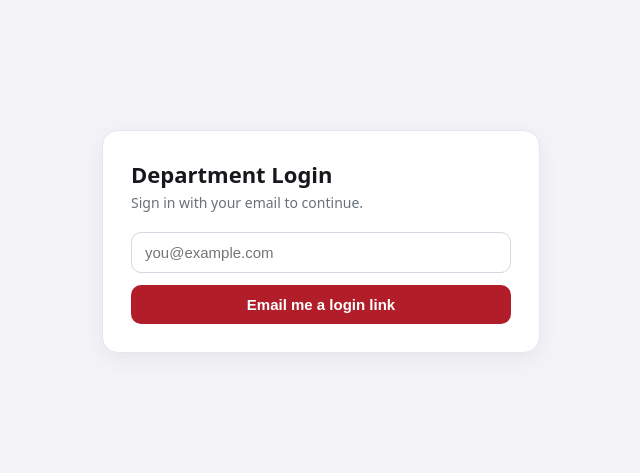
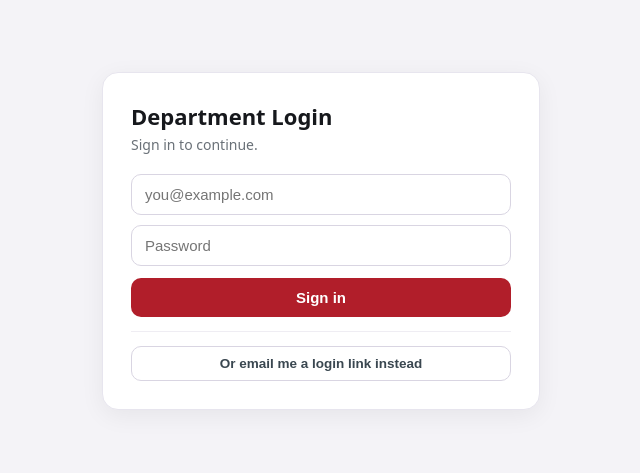
Before and after one commit to BullRoseProductions/Bullington-VFDAIAgent, a React (Vite) app: page / in a window 1280 px wide. Shown: the part 187-660 px from the top of the page, without its empty margins (319-959 px from the left). Built offline with nearby package versions, Linux system fonts and the light colour scheme; no server answers.

Commit message:
Update Login.jsx

```diff
--- a/src/Login.jsx
+++ b/src/Login.jsx
@@ -3,9 +3,23 @@ import { supabase } from "./supabaseClient";
 
 export default function Login() {
   const [email, setEmail] = useState("");
+  const [password, setPassword] = useState("");
   const [sent, setSent] = useState(false);
   const [err, setErr] = useState("");
   const [loading, setLoading] = useState(false);
+
+  async function signInPassword() {
+    setErr("");
+    if (!email.trim() || !password) { setErr("Enter your email and password."); return; }
+    setLoading(true);
+    const { error } = await supabase.auth.signInWithPassword({
+      email: email.trim(),
+      password,
+    });
+    setLoading(false);
+    if (error) { setErr(error.message); return; }
+    // success — main.jsx will detect the session and show the app
+  }
 
   async function sendLink() {
     setErr("");
@@ -24,32 +38,49 @@ export default function Login() {
     <div style={{ minHeight: "100vh", display: "flex", alignItems: "center", justifyContent: "center", background: "#F4F3F7", fontFamily: "system-ui, sans-serif", padding: 20 }}>
       <div style={{ width: "100%", maxWidth: 380, background: "#fff", borderRadius: 16, border: "1px solid #E7E5EE", padding: 28, boxShadow: "0 6px 24px rgba(0,0,0,0.06)" }}>
         <div style={{ fontSize: 22, fontWeight: 800, color: "#16181C", marginBottom: 4 }}>Department Login</div>
-        <div style={{ fontSize: 14, color: "#6A7178", marginBottom: 20 }}>Sign in with your email to continue.</div>
+        <div style={{ fontSize: 14, color: "#6A7178", marginBottom: 20 }}>Sign in to continue.</div>
 
-        {sent ? (
-          <div style={{ fontSize: 14.5, color: "#2E7D52", lineHeight: 1.5 }}>
-            Check your email — we sent a sign-in link to <b>{email}</b>. Open it on this device to log in.
-          </div>
-        ) : (
-          <>
         <input
           type="email"
           placeholder="you@example.com"
           value={email}
           onChange={(e) => setEmail(e.target.value)}
-              onKeyDown={(e) => e.key === "Enter" && sendLink()}
+          style={{ width: "100%", boxSizing: "border-box", padding: "11px 13px", fontSize: 15, borderRadius: 10, border: "1px solid #D9D5E2", marginBottom: 10 }}
+        />
+        <input
+          type="password"
+          placeholder="Password"
+          value={password}
+          onChange={(e) => setPassword(e.target.value)}
+          onKeyDown={(e) => e.key === "Enter" && signInPassword()}
           style={{ width: "100%", boxSizing: "border-box", padding: "11px 13px", fontSize: 15, borderRadius: 10, border: "1px solid #D9D5E2", marginBottom: 12 }}
         />
+
         {err && <div style={{ fontSize: 13, color: "#B11E2A", marginBottom: 12 }}>{err}</div>}
+
+        <button
+          onClick={signInPassword}
+          disabled={loading}
+          style={{ width: "100%", padding: "11px", fontSize: 15, fontWeight: 700, color: "#fff", background: "#B11E2A", border: "none", borderRadius: 10, cursor: "pointer", opacity: loading ? 0.7 : 1, marginBottom: 14 }}
+        >
+          {loading ? "Working…" : "Sign in"}
+        </button>
+
+        <div style={{ borderTop: "1px solid #EFEDF3", paddingTop: 14 }}>
+          {sent ? (
+            <div style={{ fontSize: 13.5, color: "#2E7D52", lineHeight: 1.5 }}>
+              Check your email — we sent a sign-in link to <b>{email}</b>.
+            </div>
+          ) : (
             <button
               onClick={sendLink}
               disabled={loading}
-              style={{ width: "100%", padding: "11px", fontSize: 15, fontWeight: 700, color: "#fff", background: "#B11E2A", border: "none", borderRadius: 10, cursor: "pointer", opacity: loading ? 0.7 : 1 }}
+              style={{ width: "100%", padding: "9px", fontSize: 13.5, fontWeight: 600, color: "#3A4750", background: "#fff", border: "1px solid #D9D5E2", borderRadius: 10, cursor: "pointer" }}
             >
-              {loading ? "Sending…" : "Email me a login link"}
+              Or email me a login link instead
             </button>
-          </>
           )}
+        </div>
       </div>
     </div>
   );
```
Lines whose indentation alone changed are shown as unchanged.
